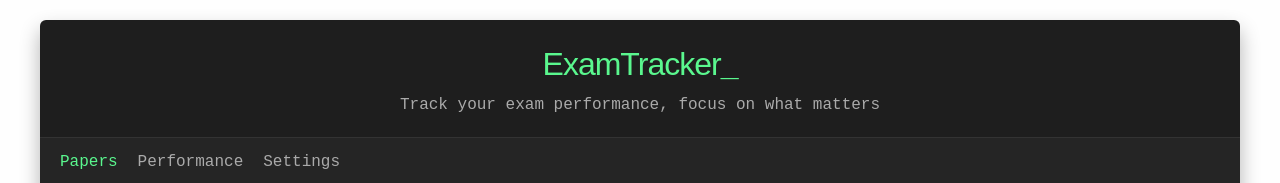
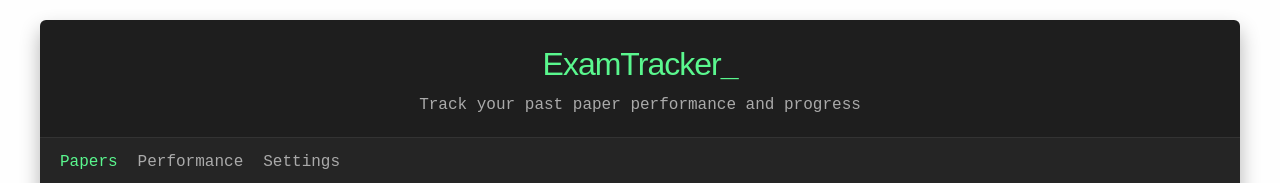
Before and after one commit to gSUz92nc/ExamTracker, a SvelteKit app: page / in a window 1280 px wide. Shown: the top 183 px of the page. Built offline with nearby package versions, Linux system fonts and the light colour scheme; a web font is replaced by a local one.

Commit message:
fix: update subtitle to better reflect functionality

```diff
--- a/src/routes/+page.svelte
+++ b/src/routes/+page.svelte
@@ -314,7 +314,7 @@
 <div class="terminal-container">
 	<header class="terminal-header">
 		<h1>ExamTracker<span class="cursor">_</span></h1>
-		<p class="subtitle">Track your exam performance, focus on what matters</p>
+		<p class="subtitle">Track your past paper performance and progress</p>
 	</header>
 
 	<nav class="terminal-nav">
```
